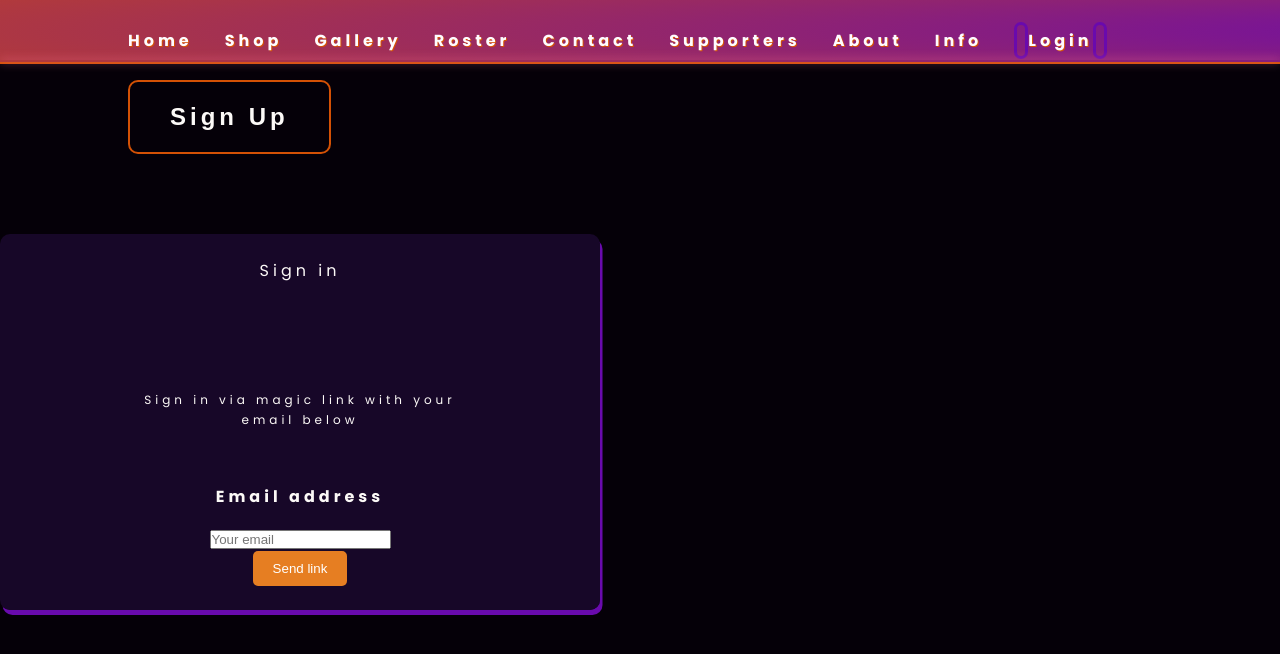
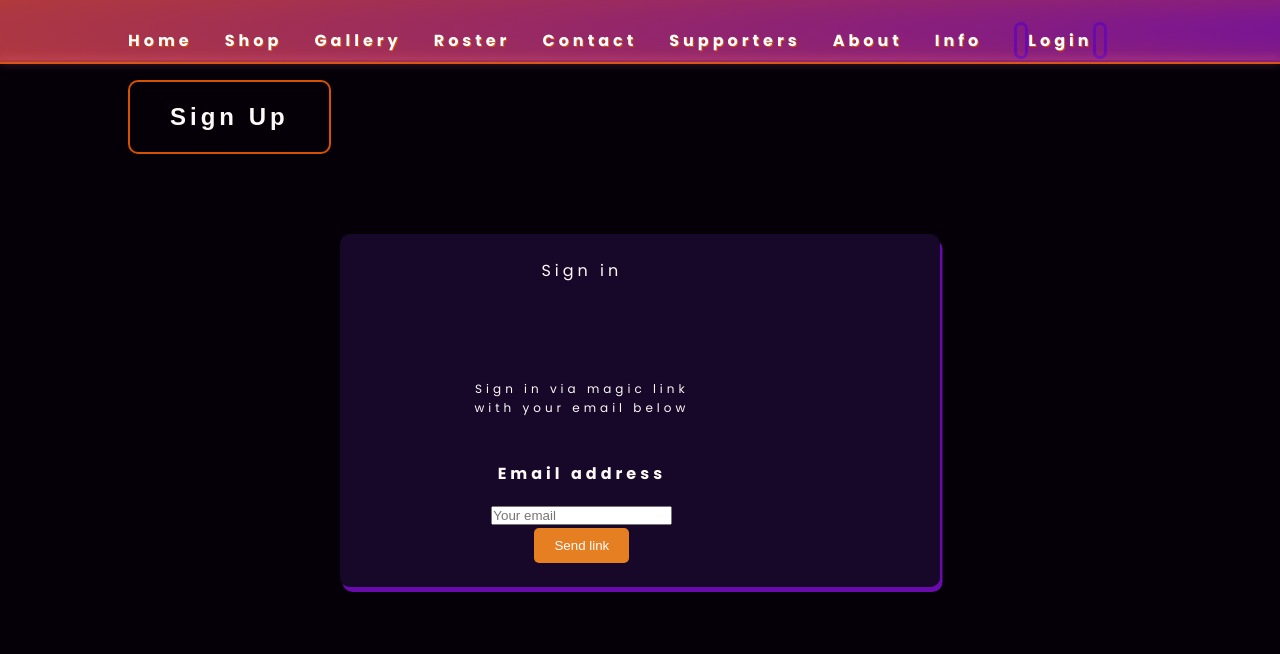
Before and after one commit to aTurbulentMind/wsrdV2, a SvelteKit app: page /signUp in a window 1280 px wide. Shown: the top 654 px of the page. Built offline with nearby package versions, Linux system fonts and the light colour scheme; no server answers; a web font is replaced by a local one.

Commit message:
Update +page.svelte

```diff
--- a/src/routes/signUp/+page.svelte
+++ b/src/routes/signUp/+page.svelte
@@ -61,3 +61,12 @@
 		</div>
 	</div>
 </form>
+
+
+
+<style>
+	.sendableForm {
+		display: flex;
+		margin: 5% auto;
+	}
+</style>
```
